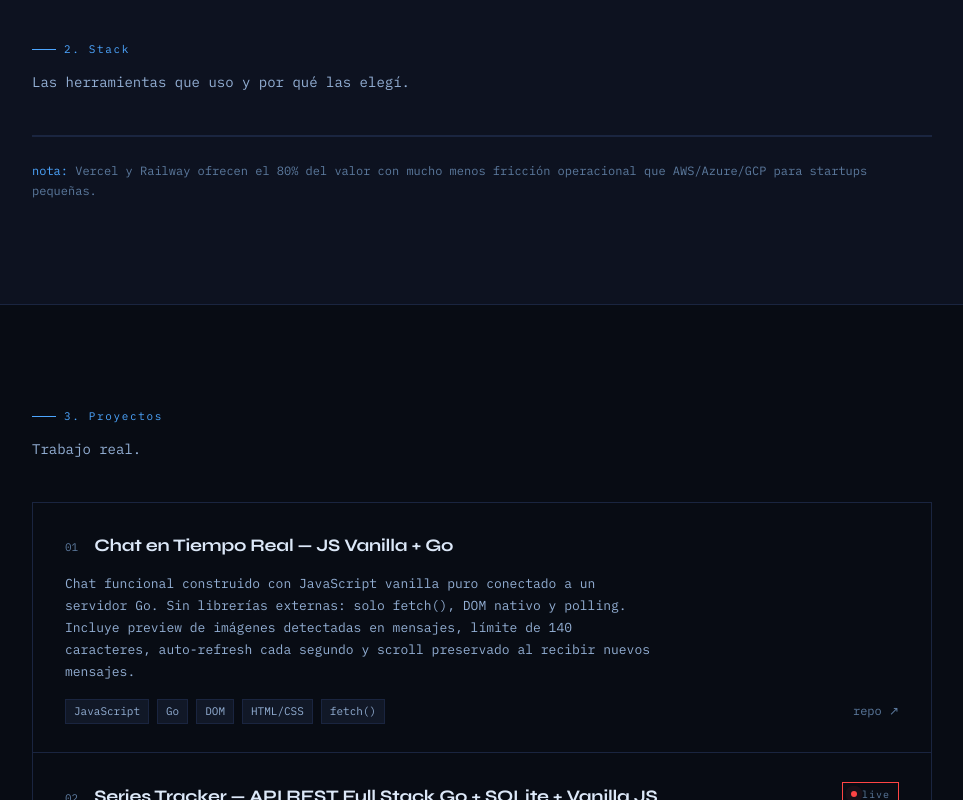
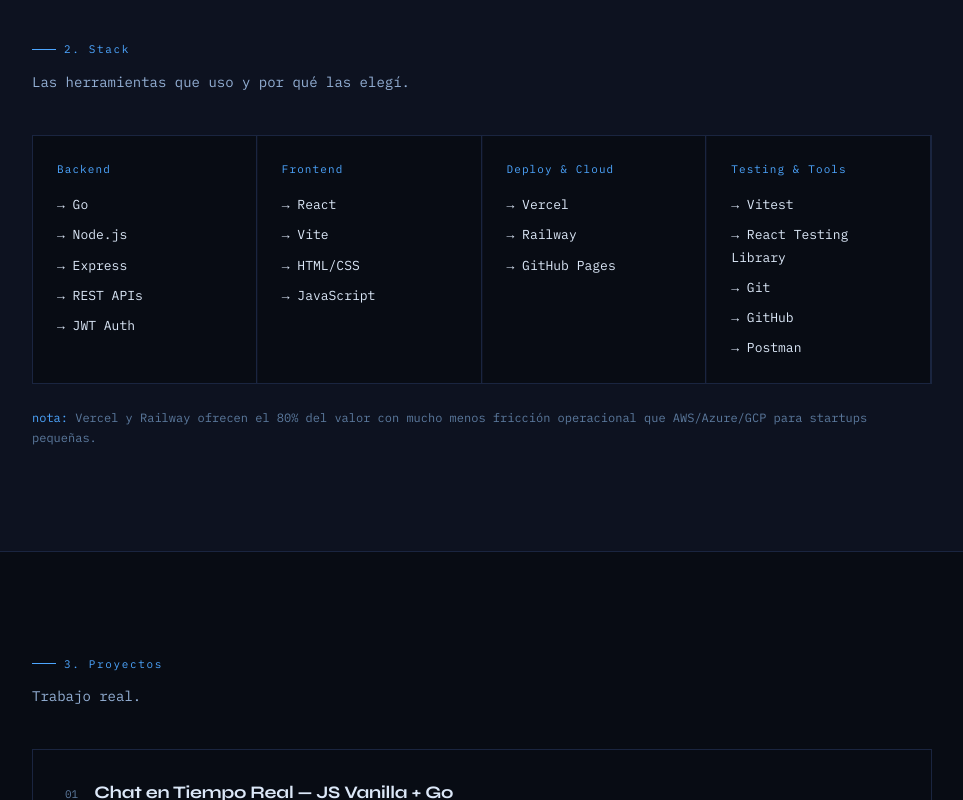
Before and after one commit to joel55p/portafolio-web, a React (Vite) app in the folder mi-portfolio/: page / in a window 1280 px wide. Shown: the part 1500-2300 px from the top of the page, without its empty margins (158-1121 px from the left). Built offline with nearby package versions, Linux system fonts and the light colour scheme.

Commit message:
se arreglo seccion de stack ya que por comentario no se miraba

```diff
--- a/mi-portfolio/src/App.jsx
+++ b/mi-portfolio/src/App.jsx
@@ -413,7 +413,7 @@
           </div>
         </Section>
 
-        {/* sección stack con  cuadrícula de categorías y herramientas */}
+      {/* stack: cuadrícula de categorías y herramientas */}
         <Section id="stack" style={{
           padding: 'clamp(4rem, 8vw, 7rem) clamp(1.5rem, 5vw, 4rem)',
           borderTop: '1px solid var(--border)',
@@ -425,7 +425,7 @@
               Las herramientas que uso y por qué las elegí.
             </p>
             <div style={{ display: 'grid', gridTemplateColumns: 'repeat(auto-fit, minmax(200px, 1fr))', gap: '1px', border: '1px solid var(--border)' }}>
-              {STACK.map(({ cat, items }) => ( /* mapea el arreglo de categorías y herramientas para mostrar cada categoría con su lista de herramientas, cada categoría es un bloque con fondo y borde, y dentro se muestra el nombre de la categoría y debajo una lista de las herramientas correspondientes */) => (
+              {STACK.map(({ cat, items }) => (
                 <div key={cat} style={{ padding: '1.5rem', background: 'var(--bg)', borderRight: '1px solid var(--border)' }}>
                   <p style={{ color: 'var(--accent)', fontSize: '11px', letterSpacing: '0.1em', marginBottom: '1rem' }}>{cat}</p>
                   <div style={{ display: 'flex', flexDirection: 'column', gap: '0.5rem' }}>
```
